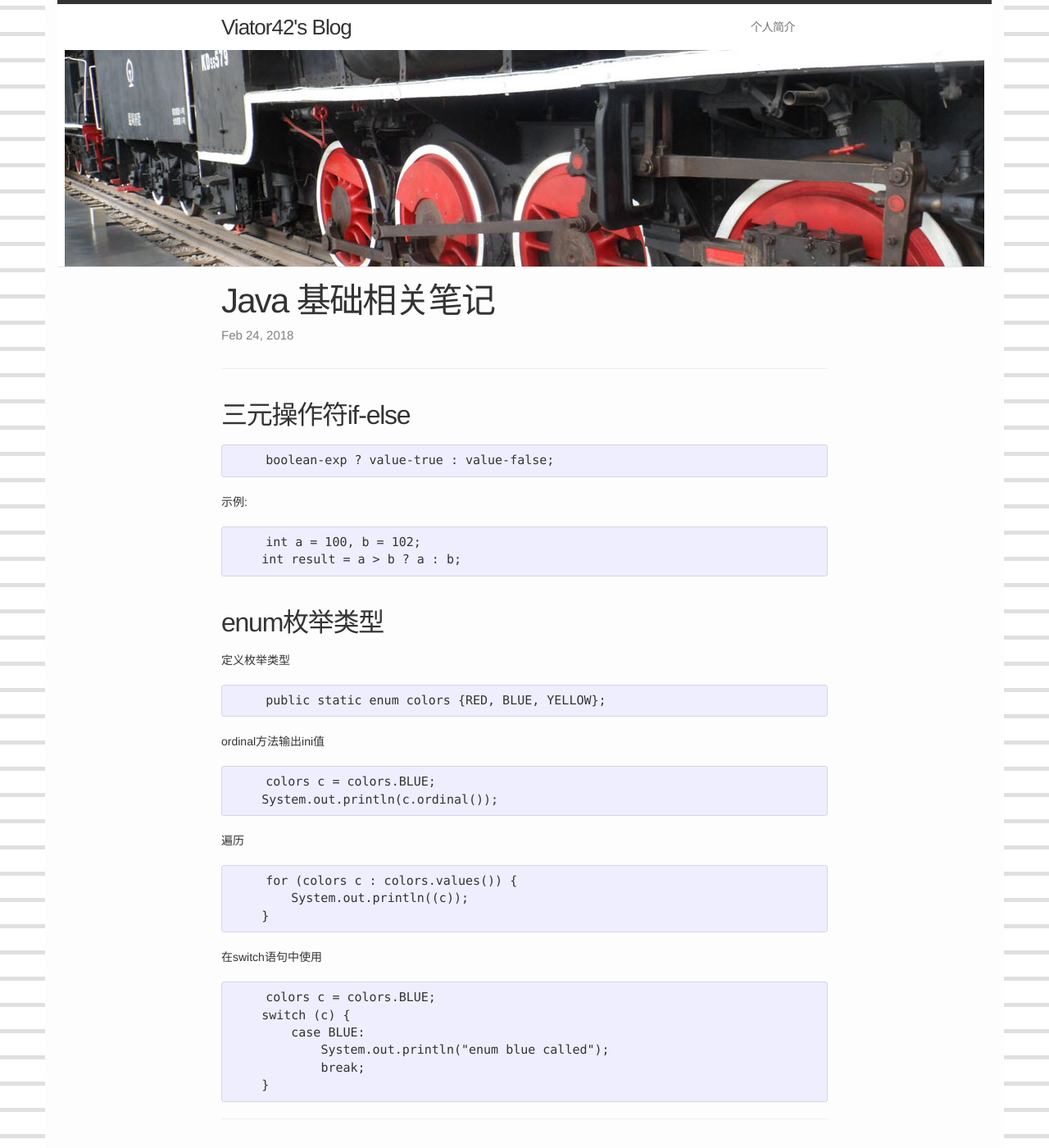
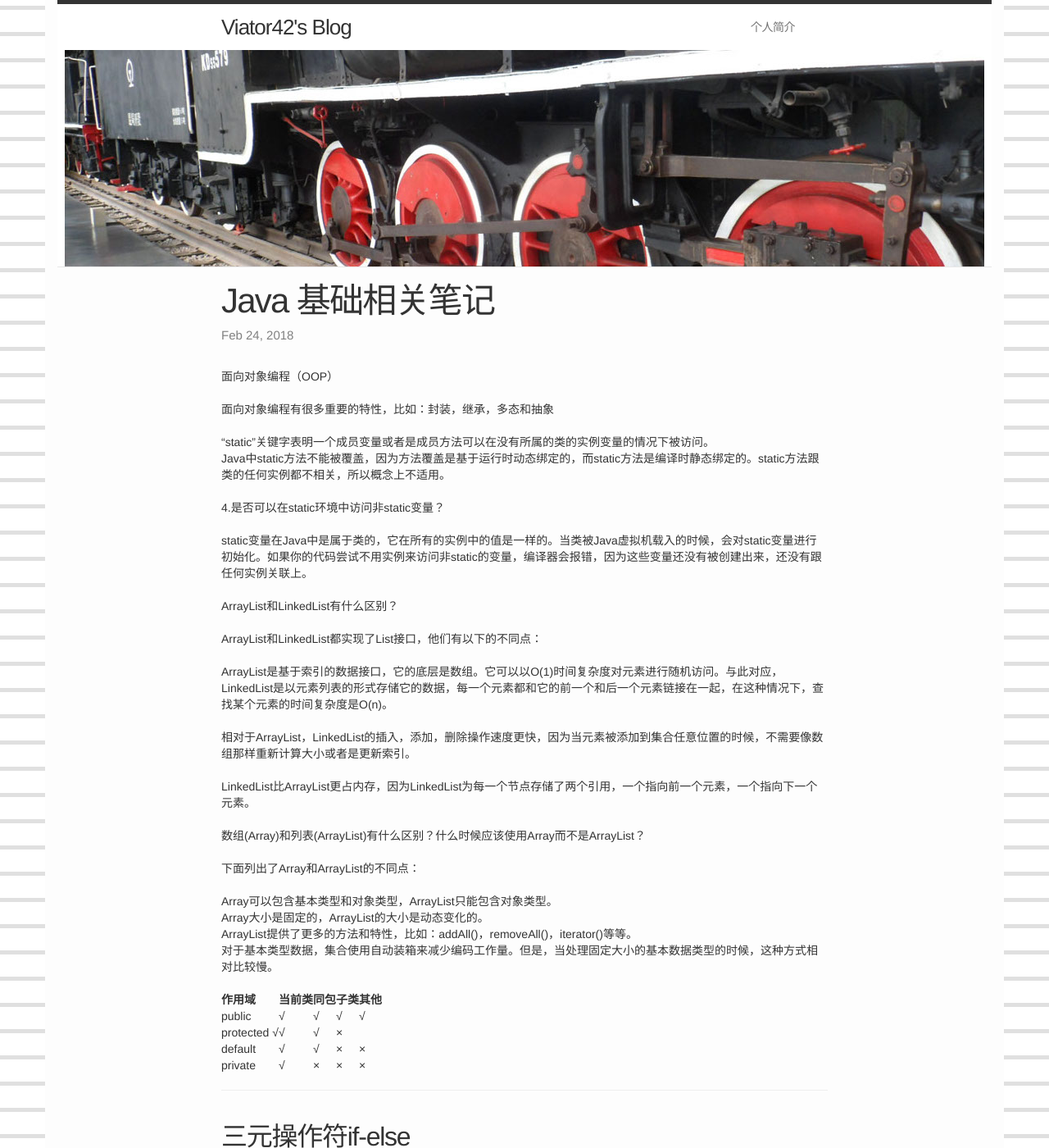
Before and after one commit to viator42/viator42.github.io, a Jekyll site: the page built from _posts/2018-2-24-java-notes.markdown, in a window 1280 px wide and 1400 px high. Shown: the whole window at 82% size. Built offline with Jekyll 4.4.1, drawn with Linux system fonts in a browser that asks for light colours.

Commit message:
update post

```diff
--- a/_posts/2018-2-24-java-notes.markdown
+++ b/_posts/2018-2-24-java-notes.markdown
@@ -4,6 +4,43 @@ title:  "Java 基础相关笔记"
 date:   2018-2-24
 categories: Java
 ---
+
+面向对象编程（OOP）
+
+面向对象编程有很多重要的特性，比如：封装，继承，多态和抽象
+
+“static”关键字表明一个成员变量或者是成员方法可以在没有所属的类的实例变量的情况下被访问。
+Java中static方法不能被覆盖，因为方法覆盖是基于运行时动态绑定的，而static方法是编译时静态绑定的。static方法跟类的任何实例都不相关，所以概念上不适用。
+
+4.是否可以在static环境中访问非static变量？
+
+static变量在Java中是属于类的，它在所有的实例中的值是一样的。当类被Java虚拟机载入的时候，会对static变量进行初始化。如果你的代码尝试不用实例来访问非static的变量，编译器会报错，因为这些变量还没有被创建出来，还没有跟任何实例关联上。
+
+ArrayList和LinkedList有什么区别？
+
+ArrayList和LinkedList都实现了List接口，他们有以下的不同点：
+
+ArrayList是基于索引的数据接口，它的底层是数组。它可以以O(1)时间复杂度对元素进行随机访问。与此对应，LinkedList是以元素列表的形式存储它的数据，每一个元素都和它的前一个和后一个元素链接在一起，在这种情况下，查找某个元素的时间复杂度是O(n)。
+
+相对于ArrayList，LinkedList的插入，添加，删除操作速度更快，因为当元素被添加到集合任意位置的时候，不需要像数组那样重新计算大小或者是更新索引。
+
+LinkedList比ArrayList更占内存，因为LinkedList为每一个节点存储了两个引用，一个指向前一个元素，一个指向下一个元素。
+
+数组(Array)和列表(ArrayList)有什么区别？什么时候应该使用Array而不是ArrayList？
+
+下面列出了Array和ArrayList的不同点：
+
+Array可以包含基本类型和对象类型，ArrayList只能包含对象类型。
+Array大小是固定的，ArrayList的大小是动态变化的。
+ArrayList提供了更多的方法和特性，比如：addAll()，removeAll()，iterator()等等。
+对于基本类型数据，集合使用自动装箱来减少编码工作量。但是，当处理固定大小的基本数据类型的时候，这种方式相对比较慢。
+
+| 作用域 | 当前类 | 同包 | 子类 | 其他 |
+| ---- | ---- | ---- | ----- |
+| public | √ | √ | √ | √ |
+| protected  √ | √ | √ | × |
+| default | √ | √ | × | × |
+| private | √ | × | × | × |
 
 ---------
 
@@ -642,8 +679,6 @@ Socket的使用类型主要有两种：
 
 ### Socket通信的过程
 
-
-
 --------
 
 # Java 虚拟机笔记
```
Also changed, not shown: _posts/2019-11-5-android-resume.markdown (renamed from _posts/1970-1-1-android-resume-tricks.markdown, +22 -6 lines), 1 other file.
